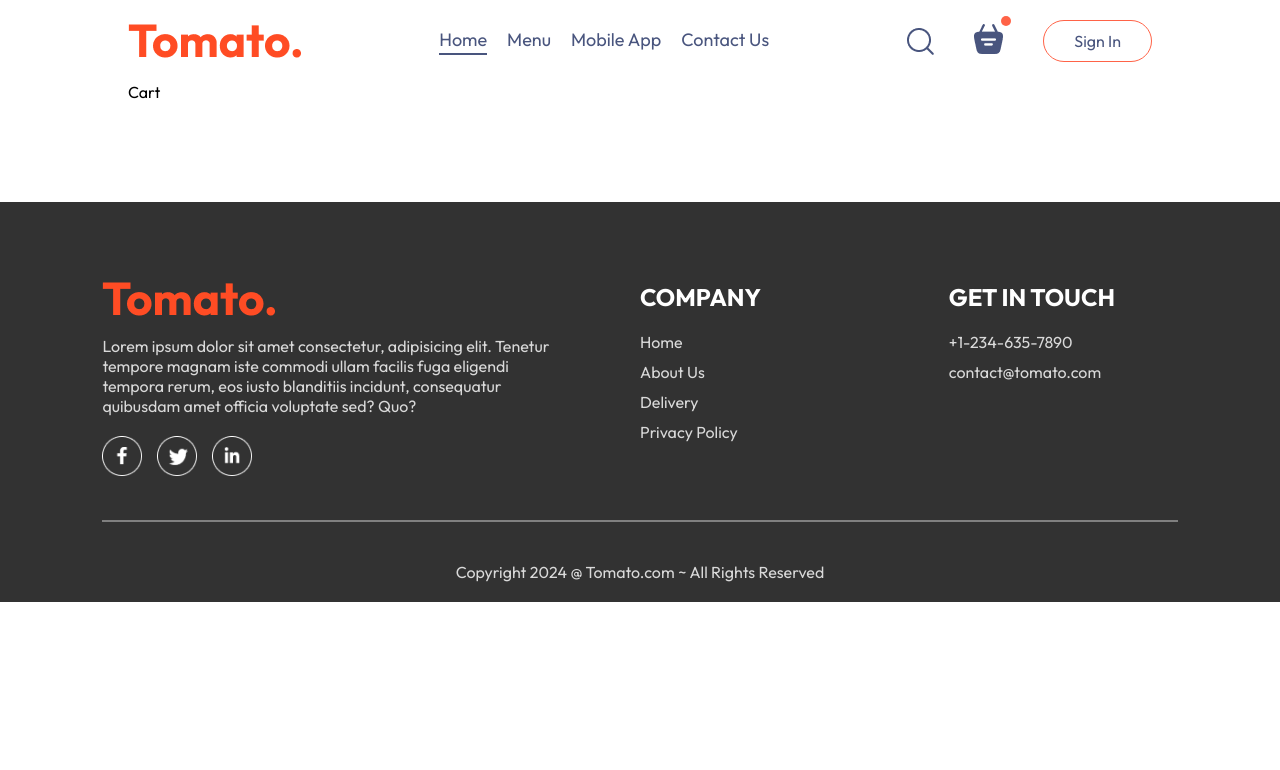
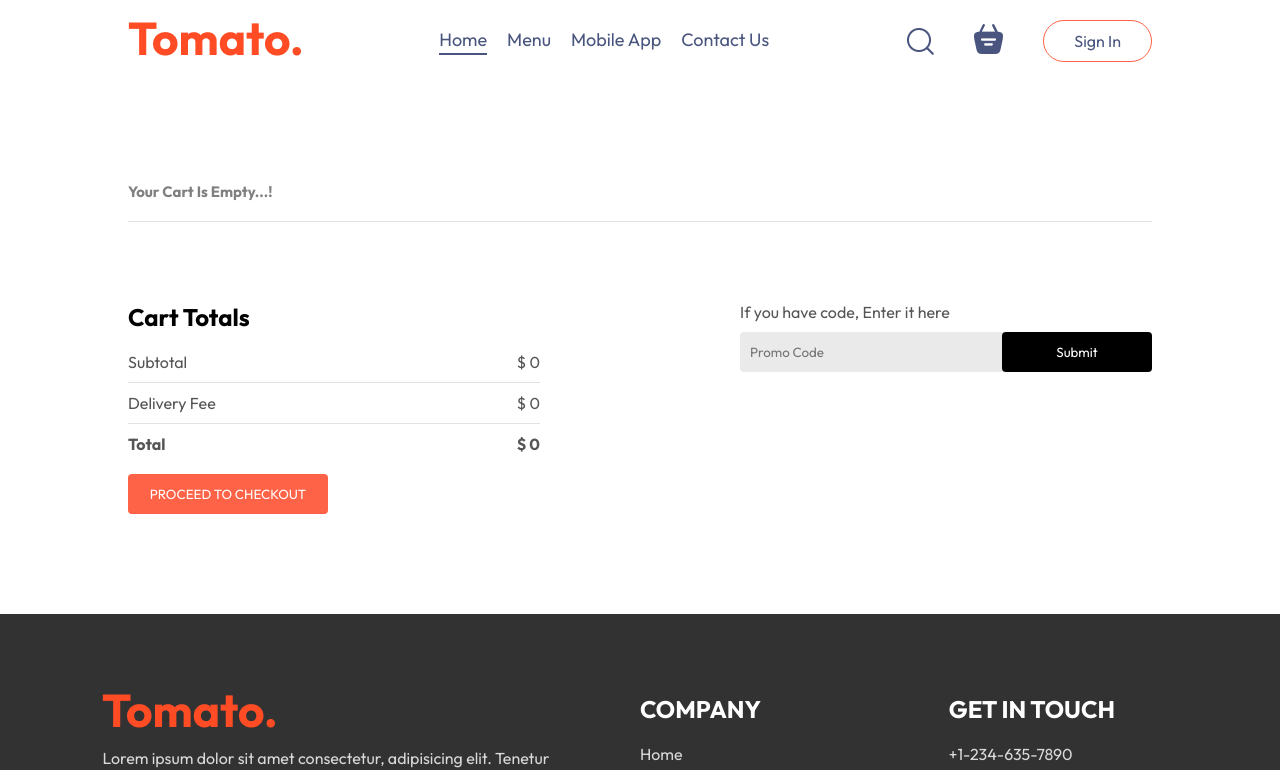
Before and after one commit to Subash-Student/Food-Delivery-App, a React (Vite) app in the folder front-end/: page /cart in a window 1280 px wide. Shown: the top 770 px of the page. Built offline with nearby package versions, Linux system fonts and the light colour scheme.

Commit message:
crete the cart page and place order page; complete the front-end

```diff
--- a/front-end/src/Components/Navbar/Navbar.jsx
+++ b/front-end/src/Components/Navbar/Navbar.jsx
@@ -1,15 +1,17 @@
-import React, { useState } from 'react'
+import React, { useContext, useState } from 'react'
 import{Link} from "react-router-dom"
 import './Navbar.css'
 import { assets } from '../../assets/assets'
+import { StoreContext } from '../../Context/StoreContext'
 
 const Navbar = ({setShowLogin}) => {
 
 const [menu,setMenu]=useState("Home");
+const { getTotalCartAmount} = useContext(StoreContext)
 
   return (
     <div className='navbar'>
-        <img src={assets.logo} alt="" className="logo" />
+       <Link to='/'><img src={assets.logo} alt="" className="logo" /></Link>
         <ul className="navbar-menu">
             <Link to='/' onClick={()=>setMenu("Home")} className={menu==="Home"?"active":""}>Home</Link>
             <a href='#explore-menu' onClick={()=>setMenu("Menu")} className={menu==="Menu"?"active":""}>Menu</a>
@@ -19,8 +21,8 @@ const [menu,setMenu]=useState("Home");
         <div className="navbar-right">
             <img src={assets.search_icon}/>
             <div className="navbar-search-icon">
-                <img src={assets.basket_icon}/>
-                <div className="dot"/>
+              <Link to='/cart'><img src={assets.basket_icon}/></Link>
+                <div className={getTotalCartAmount()===0 ? "" :"dot"}/>
             </div>
             <button onClick={()=>setShowLogin(true)}>Sign In</button>
         </div>
--- a/front-end/src/Context/StoreContext.jsx
+++ b/front-end/src/Context/StoreContext.jsx
@@ -22,12 +22,23 @@ const StoreContextProvider = (props) =>{
         setCartItems((prev )=>({...prev,[itemId]:prev[itemId]-1}))
 }
 
+const getTotalCartAmount = ()=>{
+    let totalAmount = 0;
+    for (const item in cartItems){
+        if(cartItems[item] >0){
+            let itemInfo = food_list.find((product)=>product._id === item);
+            totalAmount += itemInfo.price * cartItems[item]
+        }
+    }
+    return totalAmount;
+}
 
     const contextValue = {
     food_list,
     cartItems,
     addToCart,
     removeFromCart,
+    getTotalCartAmount
     }
     return(
         <StoreContext.Provider value={contextValue}>
--- a/front-end/src/pages/cart/Cart.jsx
+++ b/front-end/src/pages/cart/Cart.jsx
@@ -1,9 +1,85 @@
-import React from 'react'
+import React, { useContext } from 'react'
 import "./cart.css"
+import{useNavigate} from 'react-router-dom'
+import {StoreContext} from "../../Context/StoreContext"
+
 
 const Cart = () => {
+
+  const{cartItems,food_list,removeFromCart,getTotalCartAmount} = useContext(StoreContext);
+
+  const navigate = useNavigate()
+
   return (
-    <div>Cart</div>
+    <div className='cart'>
+      <div className="cart-items">
+        <div className="cart-items-title">
+          {!cartItems ?
+          <>
+           <p>Items</p>
+          <p>Title</p>
+          <p>Price</p>
+          <p>Quantity</p>
+          <p>Total</p>
+          <p>Remove</p>
+          </>
+           : <h3 >Your Cart Is Empty...!</h3>}
+        </div>
+        <br />
+        <hr />
+        {
+          food_list.map((item,index)=>{
+            if(cartItems[item._id] >0){
+              return (
+                <div>
+                    <div className="cart-items-title cart-items-item">
+                  <img src={item.image} alt="" />
+                  <p>{item.name}</p>
+                  <p>$ {item.price}</p>
+                  <p>{cartItems[item._id]}</p>
+                  <p>$ {item.price * cartItems[item._id]}</p>
+                  <p className='cross' onClick={()=>removeFromCart(item._id)}>X</p>
+                </div>
+                <hr />
+                </div>
+
+              )
+            }
+          })
+        }
+      </div>
+     <div className="cart-bottom">
+      <div className="cart-total">
+        <h2>Cart Totals</h2>
+        <div>
+          <div className="cart-total-details">
+            <p>Subtotal</p>
+            <p>$ {getTotalCartAmount()}</p>
+          </div>
+          <hr />
+          <div className="cart-total-details">
+            <p>Delivery Fee</p>
+            <p>$ {getTotalCartAmount()=== 0 ? 0 : 2}</p>
+          </div>
+          <hr />
+          <div className="cart-total-details">
+            <b>Total</b>
+            <b>$ {getTotalCartAmount()=== 0 ? 0 : getTotalCartAmount()+2}</b>
+          </div>
+        </div>
+        <button onClick={()=>navigate('/order')}>PROCEED TO CHECKOUT</button>
+      </div>
+      <div className="cart-promo-code">
+        <div>
+          <p>If you have code, Enter it here </p>
+          <div className="card-promo-code-input">
+            <input type="text"  placeholder='Promo Code'/>
+            <button type='submit'> Submit</button>
+          </div>
+        </div>
+      </div>
+     </div>
+    </div>
   )
 }
 
--- a/front-end/src/pages/cart/cart.css
+++ b/front-end/src/pages/cart/cart.css
@@ -0,0 +1,93 @@
+.cart{
+    margin-top: 100px;
+
+}
+.cart-items-title{
+    display: grid;
+    grid-template-columns: 1fr 1.5fr 1fr 1fr 1fr 0.5fr;
+    align-items: center;
+    color: gray;
+    font-size: max(1vw,12px);
+}
+
+.cart-items-item{
+    margin: 10px 0px;
+    color: black;
+}
+.cart-items-item img{
+    width: 50px;
+}
+.cart hr{
+    height: 1px;
+    background-color: #e2e2e2;
+    border: none;
+}
+.cart-items-item .cross{
+    cursor: pointer;
+}
+.cart-bottom{
+    margin-top: 80px;
+    display: flex;
+    justify-content: space-between;
+    gap: max(12vw,200px);
+}
+.cart-total{
+    flex: 1;
+    display: flex;
+    flex-direction: column;
+    gap: 20px;
+}
+.cart-total-details{
+    display: flex;
+    justify-content: space-between;
+    color: #555;
+}
+.cart-total hr{
+    margin: 10px 0px;
+}
+.cart-total button{
+    border: none;
+    color: white;
+    background-color: tomato;
+    width: max(15vw,200px);
+    padding: 12px 0px;
+    border-radius: 4px;
+    cursor: pointer;
+}
+.cart-promo-code{
+    flex: 1;
+}
+.cart-promo-code p{
+    color: #555;
+
+}
+.card-promo-code-input{
+    margin-top: 10px;
+    display: flex;
+    justify-content: space-between;
+    align-items: center;
+    background-color:#eaeaea ;
+    border-radius: 4px;
+}
+.card-promo-code-input input{
+    background: transparent;
+    border: none;
+    outline: none;
+    padding-left: 10px;
+}
+.card-promo-code-input button{
+    width: max(10vw,150px);
+    padding: 12px 5px;
+    background-color: black;
+    border: none;
+    color: white;
+    border-radius: 4px;
+}
+@media(max-width:750px){
+    .cart-bottom{
+        flex-direction: column;
+    }
+    .cart-promo-code{
+        justify-content: start;
+    }
+}
--- a/front-end/src/pages/place order/PlaceOrder.jsx
+++ b/front-end/src/pages/place order/PlaceOrder.jsx
@@ -1,9 +1,59 @@
-import React from 'react';
+import React, { useContext } from 'react';
 import "./placeOrder.css"
+import { StoreContext } from '../../Context/StoreContext';
 
 const PlaceOrder = () => {
+
+  const{getTotalCartAmount} = useContext(StoreContext)
+
   return (
-    <div>PlaceOrder</div>
+    <form  className="place-order">
+      <div className="place-order-left">
+        <p className="title">
+          Delivery Information
+        </p>
+        <div className="multi-fields">
+          <input type="text" placeholder='First Name'/>
+          <input type="text" placeholder='Last Name'/>
+        </div>
+        <input placeholder="Email Address" type='email'/>
+        <input placeholder="Street" type='text'/>
+        <div className="multi-fields">
+          <input type="text" placeholder='City'/>
+          <input type="text" placeholder='State'/>
+        </div>
+        <div className="multi-fields">
+          <input type="text" placeholder='Zip Code'/>
+          <input type="text" placeholder='Country'/>
+        </div>
+        <input type="text"  placeholder='Phone'/>
+      </div>
+
+      <div className="place-order-right">
+
+      <div className="cart-total">
+        <h2>Cart Totals</h2>
+        <div>
+          <div className="cart-total-details">
+            <p>Subtotal</p>
+            <p>$ {getTotalCartAmount()}</p>
+          </div>
+          <hr />
+          <div className="cart-total-details">
+            <p>Delivery Fee</p>
+            <p>$ {getTotalCartAmount()=== 0 ? 0 : 2}</p>
+          </div>
+          <hr />
+          <div className="cart-total-details">
+            <b>Total</b>
+            <b>$ {getTotalCartAmount()=== 0 ? 0 : getTotalCartAmount()+2}</b>
+          </div>
+        </div>
+        <button>PROCEED TO PAYMENT</button>
+      </div>
+
+      </div>
+    </form>
   )
 }
 
--- a/front-end/src/pages/place order/placeOrder.css
+++ b/front-end/src/pages/place order/placeOrder.css
@@ -0,0 +1,36 @@
+.place-order{
+
+    display: flex;
+    align-items: start;
+    justify-content: space-between;
+    gap: 50px;
+    margin-top: 100px
+}
+.place-order-left{
+    width: 100%;
+    width: max(30%,500px);
+}
+.place-order-left .title{
+    font-size: 30px;
+    font-weight: 600;
+    margin-bottom: 50px
+}
+.place-order-left input{
+    margin-bottom: 15px;
+    width: 100%;
+    padding: 10px;
+    border: 1px solid #c5c5c5;
+    border-radius: 4px;
+    outline-color: tomato;
+}
+.place-order-left .multi-fields{
+    display: flex;
+    gap: 10px;
+}
+.place-order-right{
+    width: 100%;
+    max-width: max(40%,500px);
+}
+.place-order .cart-total button{
+    margin-top: 30px
+}
```
